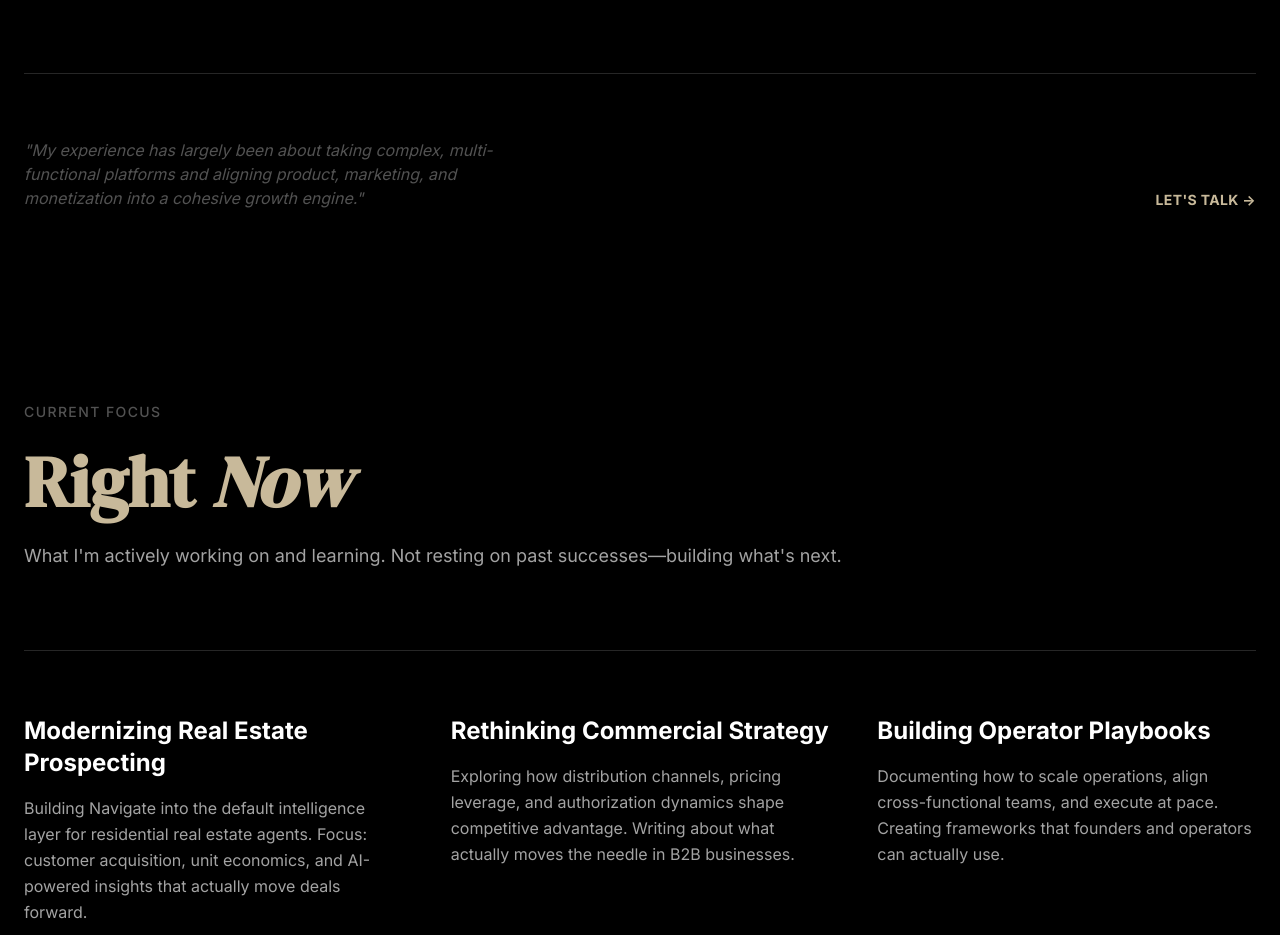
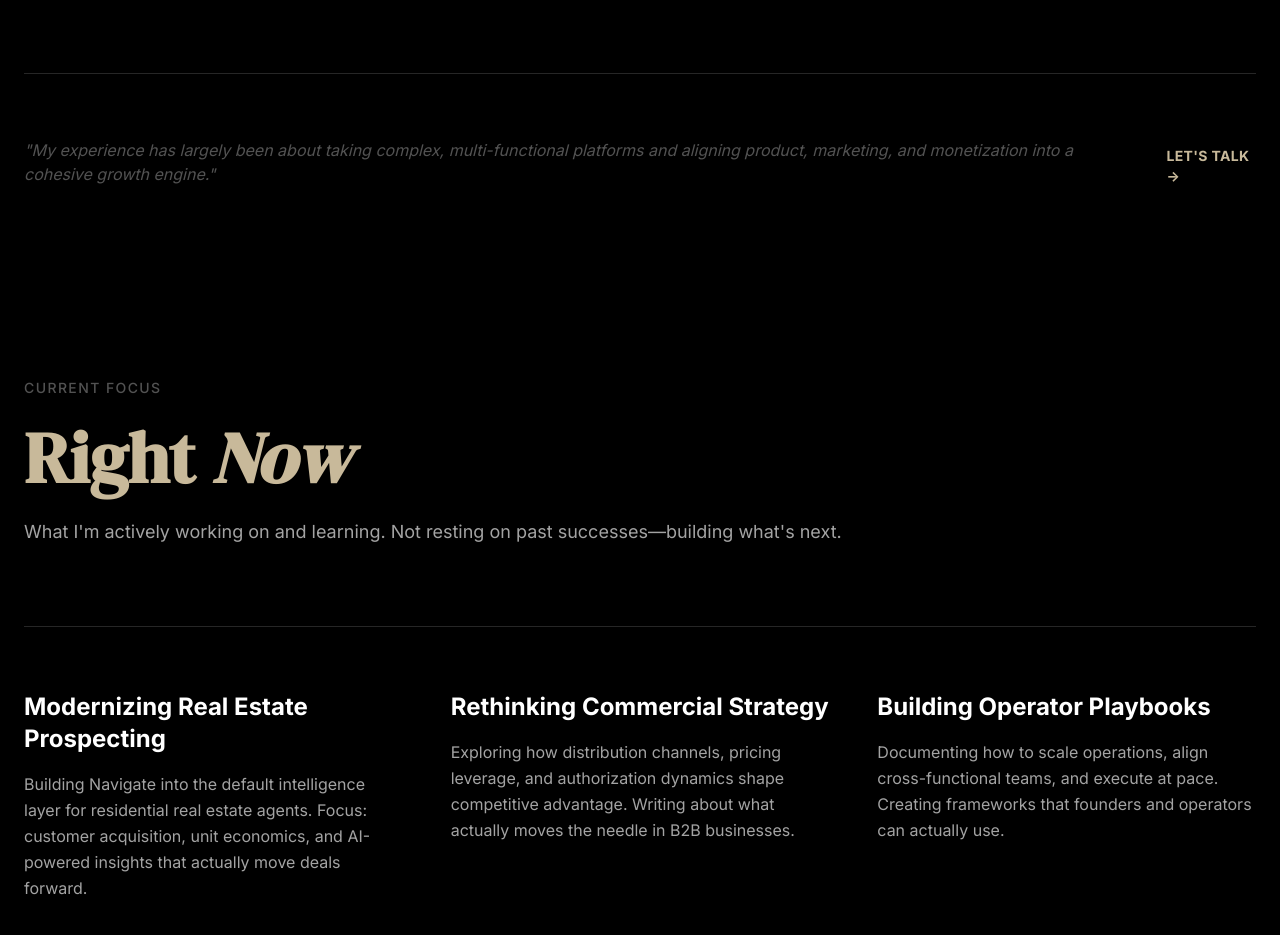
Before and after one commit to letsnavigatebmw/brandonmweaver, a React (Vite) app: page / in a window 1280 px wide. Shown: the part 6100-7035 px from the top of the page. Built offline with nearby package versions, Linux system fonts and the light colour scheme.

Commit message:
Make quote in 'How I Think' section full-width
Removed max-w-lg constraint from quote text at bottom of Differentiator component ('How I Think' section) for consistency with other section descriptions.

```diff
--- a/src/components/Differentiator.jsx
+++ b/src/components/Differentiator.jsx
@@ -65,7 +65,7 @@ export default function Differentiator() {
 
         {/* Quote & CTA */}
         <div className="flex flex-col md:flex-row md:justify-between md:items-end gap-8">
-          <p className="text-gray-600 italic text-base max-w-lg">
+          <p className="text-gray-600 italic text-base">
             "My experience has largely been about taking complex, multi-functional platforms and aligning product, marketing, and monetization into a cohesive growth engine."
           </p>
           <a
```
